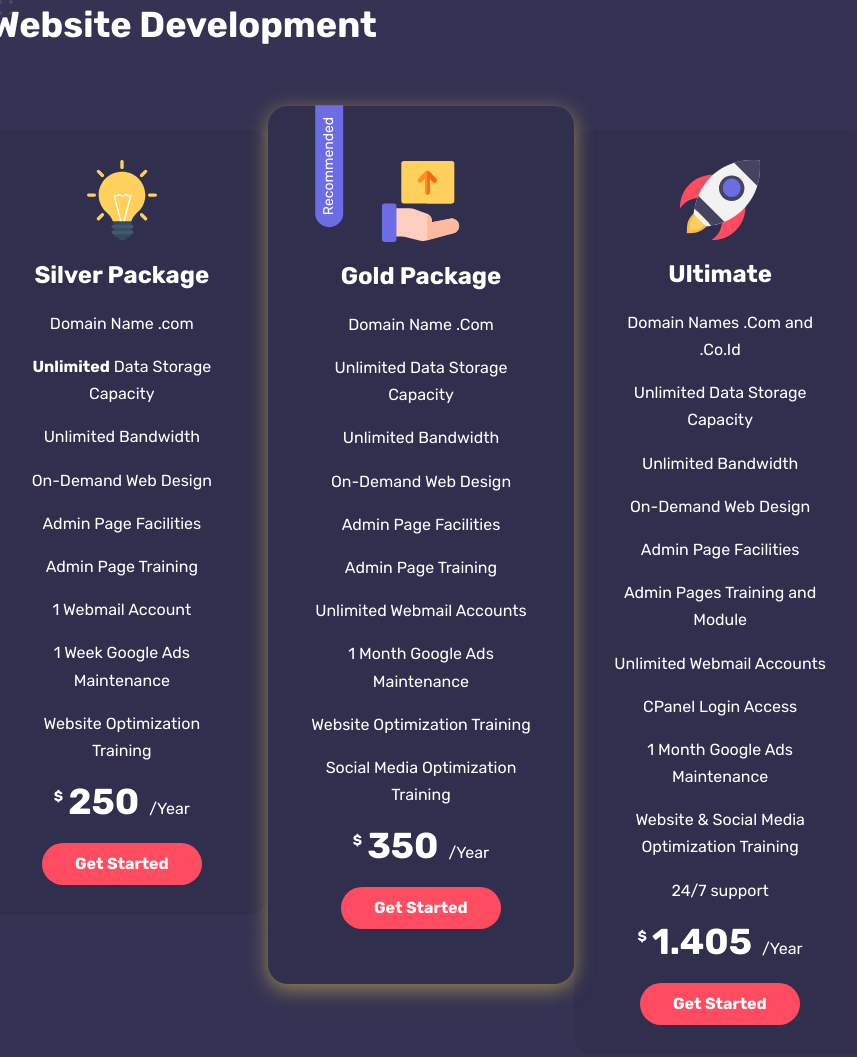
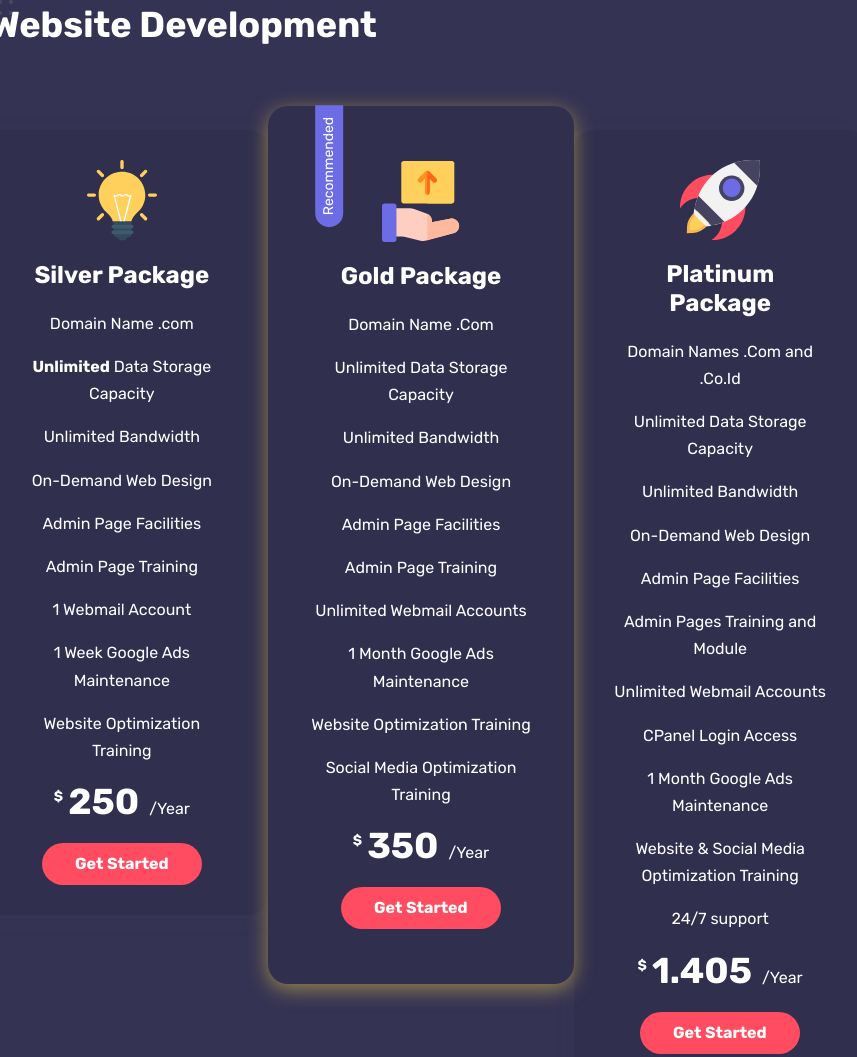
Before and after one commit to doni-romdoni/doni-romdoni.github.io, a plain HTML site: page index.html in a window 1280 px wide. Shown: the part 1946-3003 px from the top of the page, without its empty margins (219-1076 px from the left). Drawn offline with Linux system fonts and the light colour scheme; files whose address does not match are found by name.

Commit message:
Update index.html

```diff
--- a/index.html
+++ b/index.html
@@ -337,7 +337,7 @@
 					<!-- price item -->
 					<div class="price-item bg-dark rounded shadow-dark text-center">
 						<img src="images/price-3.svg" alt="Ultimate" />
-						<h2 class="plan">Ultimate</h2>
+						<h2 class="plan">Platinum Package</h2>
 						<p>Domain Names .Com and .Co.Id</p>
 						<p>Unlimited Data Storage Capacity</p>
 						<p>Unlimited Bandwidth</p>
```
